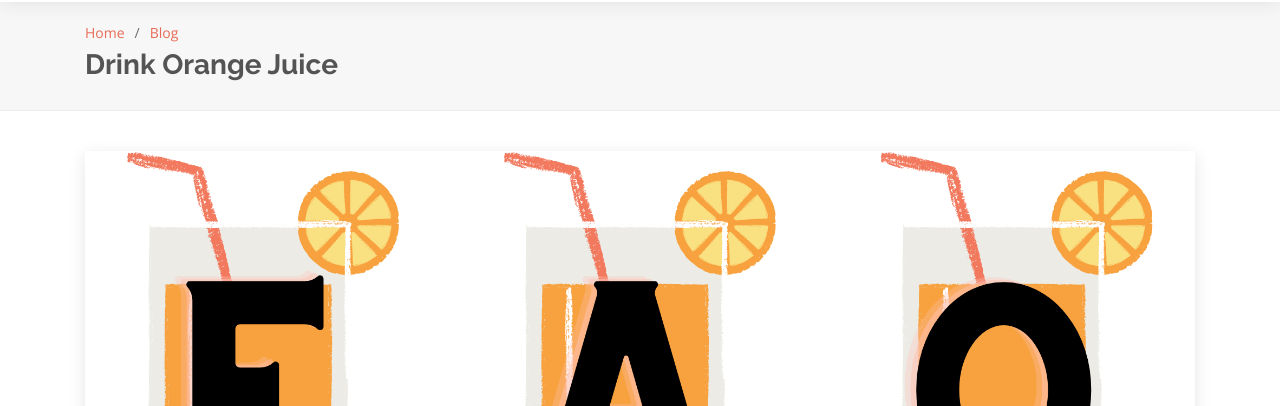
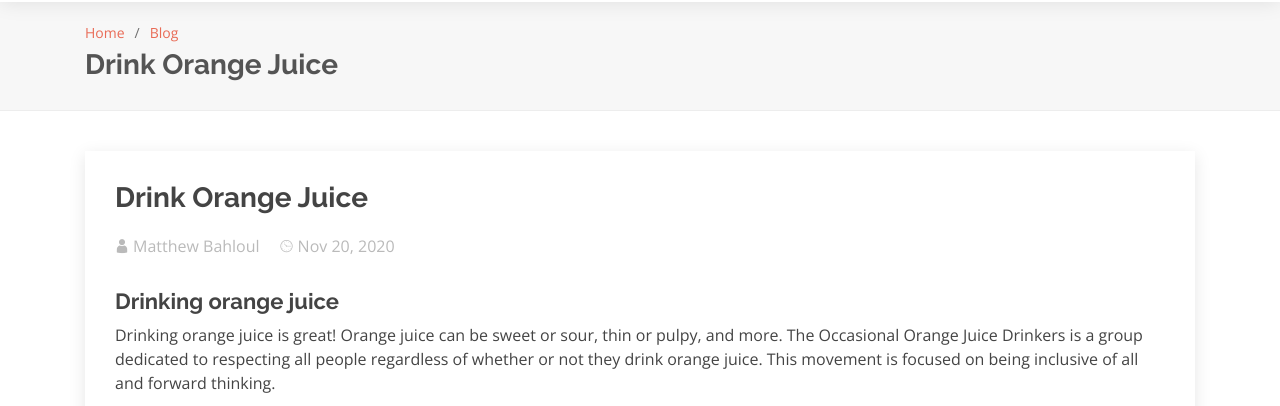
Before and after one commit to matthew-bahloul/ooj, a plain HTML site: page blogs/drink/blog-drink.html in a window 1280 px wide. Shown: the part 110-516 px from the top of the page. Drawn offline with nearby package versions, Linux system fonts and the light colour scheme; files whose address does not match are found by name.

Commit message:
remove photo

```diff
--- a/blogs/drink/blog-drink.html
+++ b/blogs/drink/blog-drink.html
@@ -97,9 +97,9 @@
 
             <article class="entry entry-single">
 
-              <div class="entry-img">
+              <!-- <div class="entry-img">
                 <img src="../faq.png" alt="" class="img-fluid">
-              </div>
+              </div> -->
 
               <h2 class="entry-title">Drink Orange Juice</h2>
 
@@ -112,8 +112,9 @@
 
               <div class="entry-content">
 
-                <h3>What is The Occasional Orange Juice Drinkers?</h3>
+                <h3>Drinking orange juice</h3>
                 <p>
+                  Drinking orange juice is great! Orange juice can be sweet or sour, thin or pulpy, and more.
                   The Occasional Orange Juice Drinkers is a group dedicated to respecting all people regardless of whether or not they drink orange juice.
                   This movement is focused on being inclusive of all and forward thinking.
                 </p>
```
Also changed, not shown: blogs/dont-drink/blog-dont-drink.html (+2 -2 lines).
